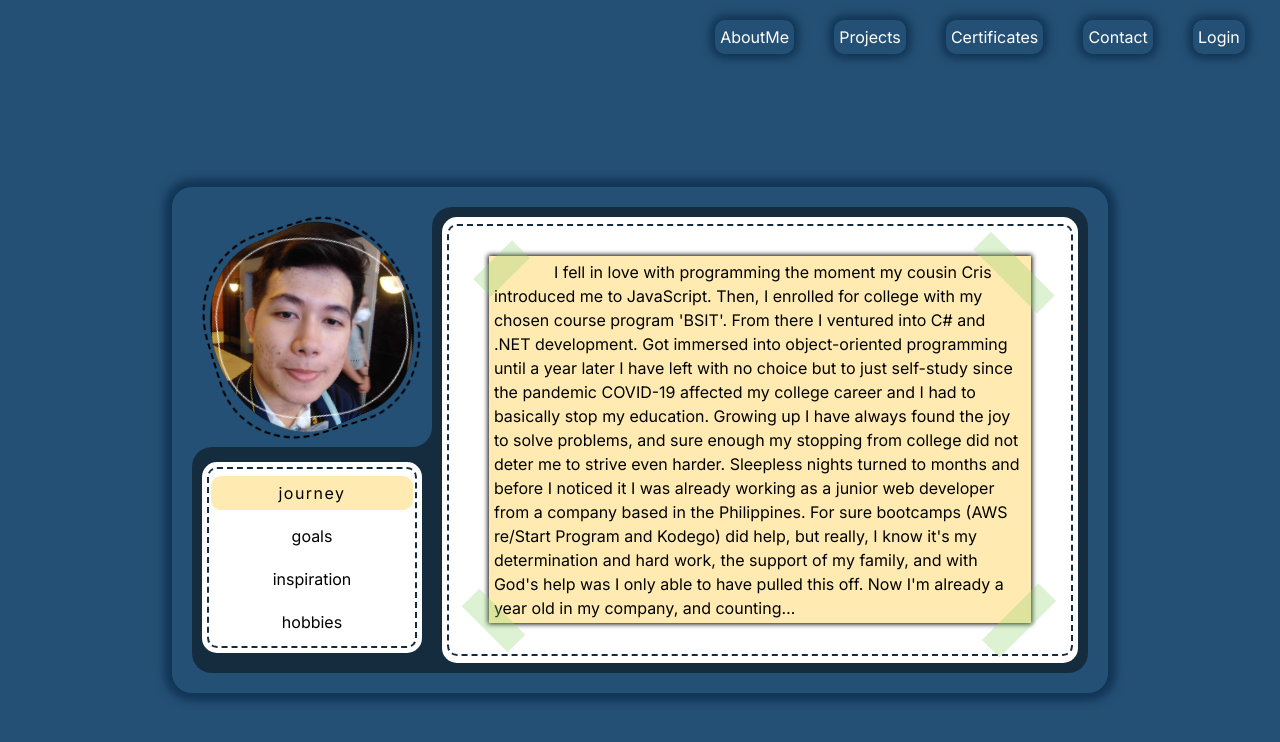
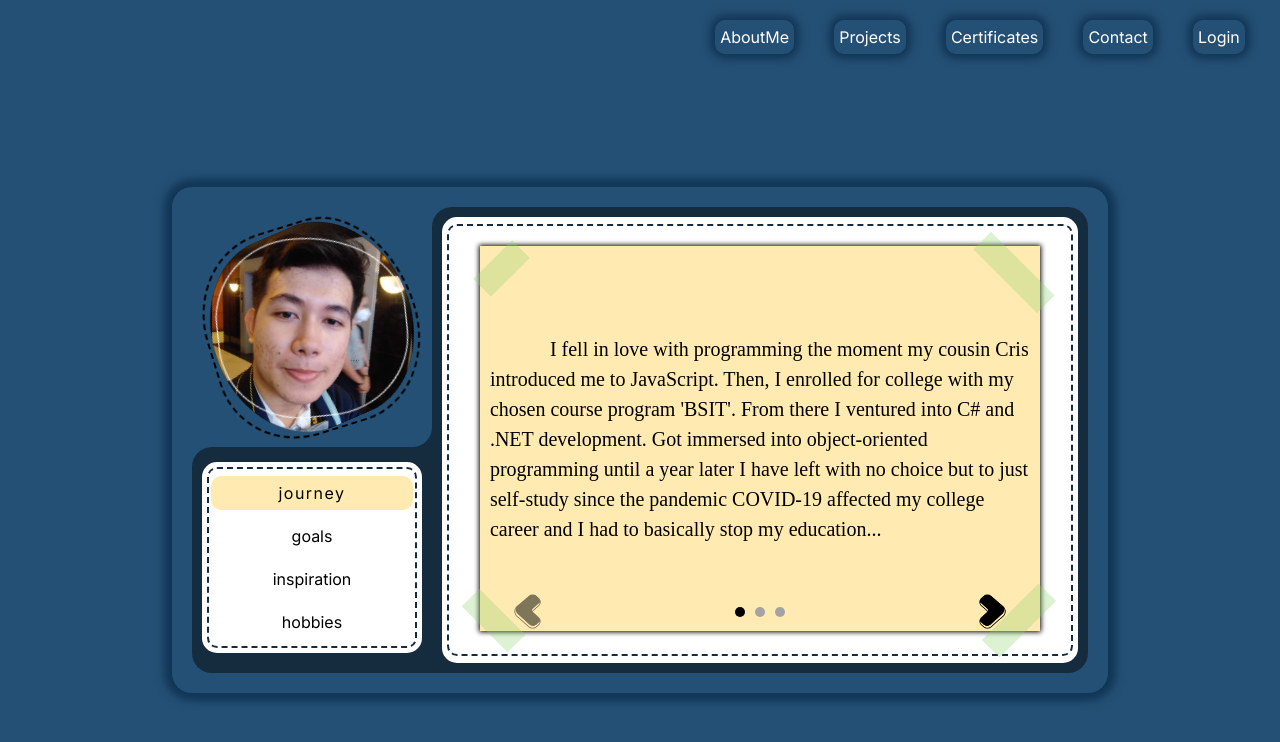
Before and after one commit to lancers2020/mini-portfolio, a Next.js app: page / in a window 1280 px wide. Shown: the top 742 px of the page. Built offline with nearby package versions, Linux system fonts and the light colour scheme.

Commit message:
added paginationButton component, modified design_details.txt for standardization, added pagination functionality, css, and redux case

```diff
--- a/app/components/buttons/basicButton.js
+++ b/app/components/buttons/basicButton.js
@@ -26,9 +26,9 @@ const BasicButton = ({
         disabled: highlighted ?? false,
     };
     return (
-        <div onClick={onClick} className={className} style={style}>
+        <section onClick={onClick} className={className} style={style}>
             {text}
-        </div>
+        </section>
     );
 };
 
--- /dev/null
+++ b/app/components/buttons/paginationButton.js
@@ -0,0 +1,39 @@
+import { useDispatch } from "react-redux";
+import Image from "next/image";
+import Next from "@/public/icons/next.png";
+import Previous from "@/public/icons/previous.png";
+
+const Pagination = ({ currentPage, pageCount, type, style }) => {
+    const dispatch = useDispatch();
+    const styles = {
+        width: style?.width ?? "500px",
+        display: "flex",
+        justifyContent: style?.justifyContent ?? "space-between",
+        alignItems: style?.alignItems ?? "center",
+    };
+    return (
+        <section style={styles}>
+            <button
+                disabled={currentPage <= 0}
+                onClick={() => dispatch({ type, payload: currentPage - 1 })}
+                style={{ opacity: currentPage <= 0 ? 0.5 : 1 }}
+            >
+                <Image
+                    src={Previous}
+                    height={35}
+                    width={35}
+                    alt={"Previous button"}
+                />
+            </button>
+            <button
+                disabled={pageCount == currentPage + 1}
+                onClick={() => dispatch({ type, payload: currentPage + 1 })}
+                style={{ opacity: pageCount == currentPage + 1 ? 0.5 : 1 }}
+            >
+                <Image src={Next} height={35} width={35} alt={"Next button"} />
+            </button>
+        </section>
+    );
+};
+
+export default Pagination;
--- a/app/components/sections/AboutMe.js
+++ b/app/components/sections/AboutMe.js
@@ -1,76 +1,47 @@
 import React from "react";
 import HeroProfile from "../cards/HeroProfile";
 import style from "./style.module.css";
-import genericStyle from "@/public/styles.module.css";
 import BasicButton from "../buttons/basicButton";
 import aboutMeData from "@/public/data/aboutMe.json";
 import { useDispatch, useSelector } from "react-redux";
+import Pagination from "../buttons/paginationButton";
 
 const Navbar = () => {
     const dispatch = useDispatch();
 
     const selectSidebar = (data) => {
         dispatch({ type: "HOME_SIDEBAR", payload: data });
+        dispatch({ type: "CONTENT_PAGE", payload: 0 });
     };
+
     const currentSidebar = useSelector(
         (state) => state.homeReducer.activeSidebar
     );
+
+    const renderSidebarButton = (sidebar) => {
+        return (
+            <BasicButton
+                key={sidebar}
+                text={sidebar}
+                margin={"5px 0"}
+                borderRadius={12}
+                className={`${style.sideBarBtn} ${
+                    currentSidebar === sidebar
+                        ? style.sideBarBtnHighSelected
+                        : ""
+                }`}
+                textColor="black"
+                onClick={() => selectSidebar(sidebar)}
+                highlighted={currentSidebar === sidebar}
+            />
+        );
+    };
+
     return (
         <div className={style.sideBarWrapper}>
             <div className={style.sideBarBorder}>
                 <div style={{ marginTop: "" }}>
-                    <BasicButton
-                        text={"journey"}
-                        margin={"5px 0"}
-                        borderRadius={12}
-                        className={`${style.sideBarBtn} ${
-                            currentSidebar == "journey"
-                                ? style.sideBarBtnHighSelected
-                                : ""
-                        }`}
-                        textColor="black"
-                        onClick={() => selectSidebar("journey")}
-                        highlighted={currentSidebar == "journey"}
-                    />
-                    <BasicButton
-                        text={"goals"}
-                        margin={"5px 0"}
-                        borderRadius={12}
-                        className={`${style.sideBarBtn} ${
-                            currentSidebar == "goals"
-                                ? style.sideBarBtnHighSelected
-                                : ""
-                        }`}
-                        textColor="black"
-                        onClick={() => selectSidebar("goals")}
-                        highlighted={currentSidebar == "goals"}
-                    />
-                    <BasicButton
-                        text={"inspiration"}
-                        margin={"5px 0"}
-                        borderRadius={12}
-                        className={`${style.sideBarBtn} ${
-                            currentSidebar == "inspiration"
-                                ? style.sideBarBtnHighSelected
-                                : ""
-                        }`}
-                        textColor="black"
-                        onClick={() => selectSidebar("inspiration")}
-                        highlighted={currentSidebar == "inspiration"}
-                    />
-                    <BasicButton
-                        text={"hobbies"}
-                        margin={"5px 0"}
-                        borderRadius={12}
-                        className={`${style.sideBarBtn} ${
-                            currentSidebar == "hobbies"
-                                ? style.sideBarBtnHighSelected
-                                : ""
-                        }`}
-                        textColor="black"
-                        onClick={() => selectSidebar("hobbies")}
-                        highlighted={currentSidebar == "hobbies"}
-                    />
+                    {Object.keys(aboutMeData).map(renderSidebarButton)}
                 </div>
             </div>
         </div>
@@ -78,13 +49,31 @@ const Navbar = () => {
 };
 
 const AboutMe = () => {
-    const dataObjKeys = Object.keys(aboutMeData);
-    const dataObjArray = dataObjKeys.map((v) => ({
-        [v]: aboutMeData[v],
-    }));
-    const currentSidebar = useSelector(
-        (state) => state.homeReducer.activeSidebar
-    );
+    const { activeSidebar: currentSidebar, activePage: currentPage } =
+        useSelector((state) => state.homeReducer);
+
+    const currentSidebarContent = aboutMeData[currentSidebar][currentPage];
+    const pageCount = aboutMeData[currentSidebar].length;
+
+    const renderDots = () => {
+        return (
+            <section>
+                <ul>
+                    {aboutMeData[currentSidebar].map((_, i) => (
+                        <li
+                            key={i}
+                            style={{
+                                backgroundColor:
+                                    currentPage === i ? "black" : "",
+                            }}
+                            className={style.dots}
+                        />
+                    ))}
+                </ul>
+            </section>
+        );
+    };
+
     return (
         <section className={style.parentWrapper}>
             <div className={style.wrapper}>
@@ -104,15 +93,19 @@ const AboutMe = () => {
                     <div className={style.rightWrapper}>
                         <div className={style.rightContentContainer}>
                             <span>
-                                <div>{aboutMeData[currentSidebar]}</div>
-                                <div className={style.scotchTapeTopLeft}></div>
-                                <div className={style.scotchTapeTopRight}></div>
-                                <div
-                                    className={style.scotchTapeBottomLeft}
-                                ></div>
-                                <div
-                                    className={style.scotchTapeBottomRight}
-                                ></div>
+                                <div>{currentSidebarContent}</div>
+                                <div className={style.scotchTapeTopLeft} />
+                                <div className={style.scotchTapeTopRight} />
+                                <div className={style.scotchTapeBottomLeft} />
+                                <div className={style.scotchTapeBottomRight} />
+                                <div>{renderDots()}</div>
+                                <div>
+                                    <Pagination
+                                        currentPage={currentPage}
+                                        pageCount={pageCount}
+                                        type={"CONTENT_PAGE"}
+                                    />
+                                </div>
                             </span>
                         </div>
                     </div>
--- a/app/components/sections/style.module.css
+++ b/app/components/sections/style.module.css
@@ -8,7 +8,6 @@
     min-height: 466px;
 }
 .wrapper {
-    background-color: red;
     width: 70vw;
     height: 50vh;
     display: flex;
@@ -46,7 +45,6 @@
     border-bottom-left-radius: 20px;
     height: 100%;
     width: 100%;
-    /* box-shadow: 2px 2px 8px; */
 }
 
 .sideBarWrapper {
@@ -82,7 +80,6 @@
     background-color: #004225 !important;
     background-color: #135e4b !important;
     background-color: #fff6dc !important;
-    /* border: 2px solid white !important; */
     letter-spacing: 1.5px;
     transition: 0.3s;
 }
@@ -105,7 +102,6 @@
     height: 100%;
     padding: 10px;
     min-height: 466px;
-    /* box-shadow: 2px 2px 8px; */
 }
 
 .rightContentContainer {
@@ -120,12 +116,10 @@
 }
 
 .rightContentContainer > span {
-    /* background-color: red; */
     height: 97%;
     width: 98.5%;
     border: 2px dashed #152c3f;
     border-radius: 10px;
-    padding: 10px;
     position: relative;
 }
 
@@ -141,8 +135,10 @@
     justify-content: center;
     align-items: center;
     box-shadow: 0 0 5px 1px;
-    padding: 0 5px;
+    padding: 0 10px;
     text-indent: 60px;
+    font-family: cursive;
+    font-size: 20px;
 }
 
 .rightContentContainer > span > div + div {
@@ -152,6 +148,35 @@
     width: 80px;
     opacity: 0.3;
     height: 25px;
+}
+
+.rightContentContainer > span > div:nth-child(6) {
+    background-color: transparent;
+    position: absolute;
+    bottom: 30px;
+    width: 100%;
+    height: 25px;
+    opacity: 1;
+    display: flex;
+    justify-content: center;
+    align-items: center;
+}
+
+.rightContentContainer > span > div:nth-child(6) > section > ul {
+    display: flex;
+    justify-content: center;
+    align-items: center;
+}
+
+.rightContentContainer > span > div:nth-child(7) {
+    background-color: transparent;
+    position: absolute;
+    opacity: 1;
+    bottom: 30px;
+    width: 100%;
+    height: 25px;
+    display: flex;
+    justify-content: center;
 }
 
 .scotchTapeTopLeft {
@@ -195,7 +220,6 @@
     background-color: #1f405c;
     background-color: #255075;
     width: 100%;
-    /* height: 100%; */
 }
 
 /* navbar */
@@ -208,13 +232,11 @@
 
 .navbarWrapper > ul {
     display: flex;
-    /* background-color: red; */
     min-width: 600px;
     justify-content: space-evenly;
 }
 
 .navbarWrapper > ul > li {
-    /* background-color: blue; */
     padding: 5px;
 }
 
@@ -223,3 +245,19 @@
     border-radius: 10px !important;
     box-shadow: 0px 0px 8px 5px #113555;
 }
+
+/* dots */
+.dots {
+    width: 10px;
+    height: 10px;
+    border-radius: 50%;
+    background-color: rgb(163, 163, 163);
+    margin: 0 5px;
+    transition: 0.2s;
+}
+
+.dots:hover {
+    width: 20px;
+    height: 20px;
+    transition: 0.2s;
+}
--- a/store/actions/homeActions.js
+++ b/store/actions/homeActions.js
@@ -1,6 +1,12 @@
 import { HOME_SIDEBAR } from "./index";
+import { CONTENT_PAGE } from "./index";
 
 export const homeSidebar = (data) => ({
     type: HOME_SIDEBAR,
     payload: data,
 });
+
+export const contentPage = (data) => ({
+    type: CONTENT_PAGE,
+    payload: data,
+});
--- a/store/actions/index.js
+++ b/store/actions/index.js
@@ -1 +1,2 @@
 export const HOME_SIDEBAR = "HOME_SIDEBAR";
+export const CONTENT_PAGE = "CONTENT_PAGE";
--- a/store/reducers/homeReducer.js
+++ b/store/reducers/homeReducer.js
@@ -1,7 +1,9 @@
 import { HOME_SIDEBAR } from "../actions";
+import { CONTENT_PAGE } from "../actions";
 
 const initialState = {
     activeSidebar: "journey",
+    activePage: 0,
 };
 
 const homeReducer = (state = initialState, action) => {
@@ -11,6 +13,11 @@ const homeReducer = (state = initialState, action) => {
                 ...state,
                 activeSidebar: action.payload,
             };
+        case CONTENT_PAGE:
+            return {
+                ...state,
+                activePage: action.payload,
+            };
         default:
             return state;
     }
```
Also changed, not shown: public/data/aboutMe.json (+18 -4 lines), design_details.txt, public/icons/next.png (added), public/icons/previous.png (added).
